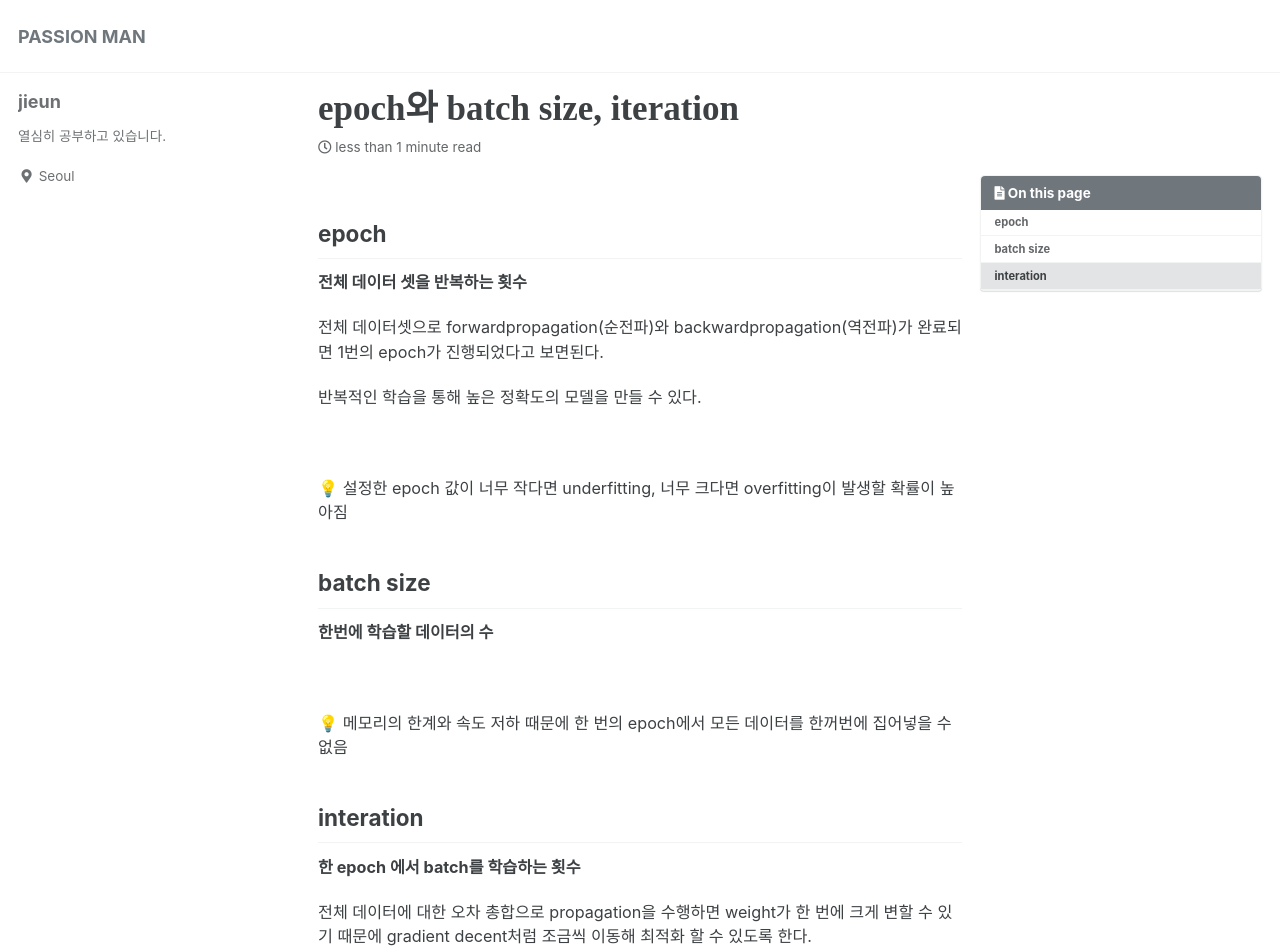
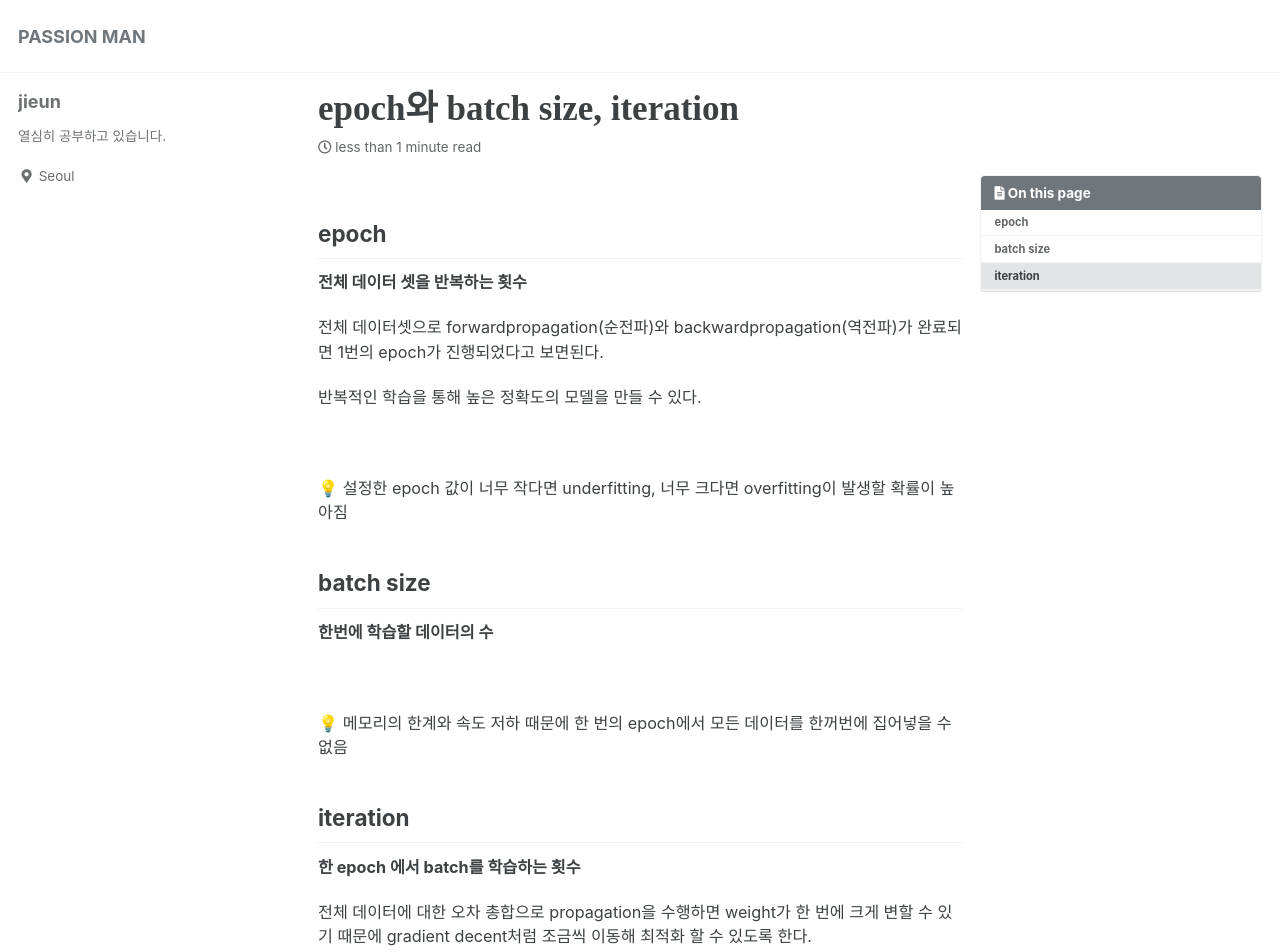
Before and after one commit to ji-eun-k/ji-eun-k.github.io, a Jekyll site: the page built from _posts/2020-08-14-epoch-batch-iteration.md, in a window 1280 px wide. Shown: the top 952 px of the page. Built offline with Jekyll 4.4.1, drawn with Linux system fonts in a browser that asks for light colours; cached includes are drawn as plain includes; some web fonts are replaced.

Commit message:
오타수정

```diff
--- a/_posts/2020-08-14-epoch-batch-iteration.md
+++ b/_posts/2020-08-14-epoch-batch-iteration.md
@@ -27,7 +27,7 @@ use_math : true
 
 💡 메모리의 한계와 속도 저하 때문에 한 번의 epoch에서 모든 데이터를 한꺼번에 집어넣을 수 없음 <br>
 
-## interation
+## iteration
 **한 epoch 에서 batch를 학습하는 횟수**
 
 전체 데이터에 대한 오차 총합으로 propagation을 수행하면 weight가 한 번에 크게 변할 수 있기 때문에 gradient decent처럼 조금씩 이동해 최적화 할 수 있도록 한다.<br>
```
